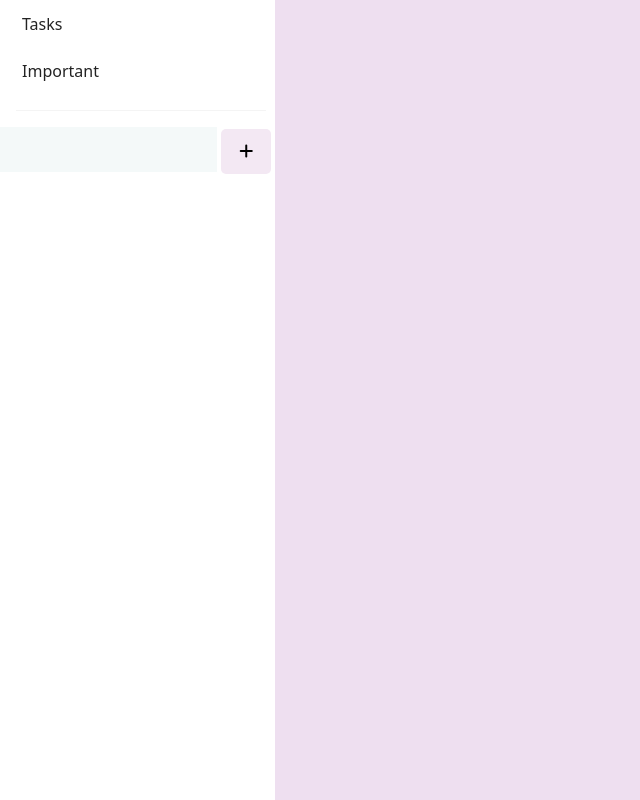
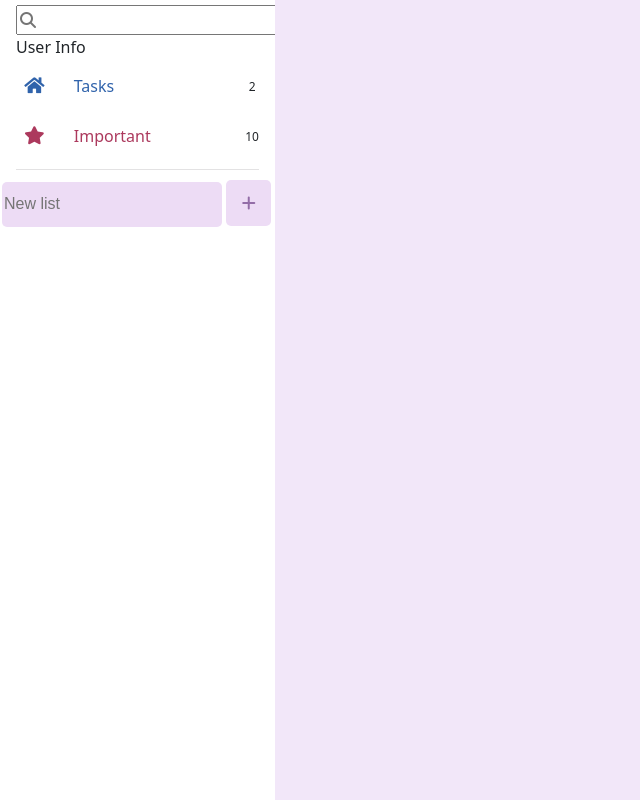
Before and after one commit to UTKx/vigilant-octo-waffle, a Django app: page / in a window 1280 px wide. Shown: the whole page, without its empty margins (0-640 px from the left). Run offline with Django 3.2, Linux system fonts and the light colour scheme; tables that the repository leaves empty hold one stand-in row (values such as "Sample post"); some libraries are stand-ins or nearby versions.

Commit message:
changes made to sidebar

```diff
--- a/ToDo/static/css/sidebar.css
+++ b/ToDo/static/css/sidebar.css
@@ -1,3 +1,5 @@
+@import "https://use.fontawesome.com/releases/v5.8.1/css/solid.css";
+
 .sidebar,
 .content {
     position: fixed;
@@ -6,67 +8,99 @@
     bottom: 0;
 }
 
-hr {
-    width: 250px;
-    color: lightgray;
-}
-
 .sidebar {
     width: 275px;
     left: 0;
     background-color: white;
+    margin: 5px 0;
 }
 
 .content {
     left: 275px;
     width: 100%;
     right: 0;
-    background: #EEDFF0;
+    background: #F2E7F9;
 }
 
-.side-item:hover {
-    background: #FBF6F7;
+.sidebar-side {
+    height: 45px;
+    line-height: 45px;
+    margin: 5px 0;
 }
 
-.side-item {
-    height: 45px;
-    line-height: 45px;
-    padding-left: 20px;
-    padding-right: 20px;
-    vertical-align: middle;
-    text-align: left;
-    margin: 2px;
+.sidebar-side:hover {
+    background-color: #F5EFF5;
 }
 
-.side-item a {
+.sidebar-item {
+    padding: 0 5px;
+}
+
+.sidebar-item a {
     text-decoration: none;
-    color: #232323;
+    color: #7D5294;
+}
+
+#item1 {
+    text-align: center;
+}
+
+#item2 {
+    text-align: left;
+    font-weight: 500;
+    font-size: 16px;
+}
+
+#item3 {
+    text-align: center;
+    font-size: 12px;
+
+}
+
+
+i {
+    font-size: 18px;
+}
+
+hr {
+    margin: 10px 0;
+    color: #8F8A8F;
 }
 
 .myform {
+    margin: 0 2px;
     position: sticky;
 }
 
-input {
-    margin: none;
-    width: 217px;
+.listinput {
+    width: 220px;
     height: 45px;
-    border: none;
-    background: #F4F9F9;
+    border-style: none;
+    border-radius: 5px;
+    outline: none;
+    background-color: #EDDCF5;
+    font-family: sans-serif, 'Font Awesome 5 Brands';
+
 }
 
-input:hover {
-    border: none;
-    background: #F4F9F9;
+.listinput:hover {
+    background-color: #F2E7F9;
 }
 
-.fas {
-    width: 50px;
+.listbtn {
+    height: 46px;
+    line-height: 45px;
     border-radius: 5px;
-    height: 45px;
-    background: #F3E8F3;
-    margin: none;
+    width: 45px;
+    background-color: #EDDCF5;
     border: none;
-    /* font-size: 20px; */
-    color: black;
+    color: #936DA7;
 }
+
+.listbtn:hover {
+    background-color: #F2E7F9;
+}
+
+.search {
+    font-family: 'FontAwesome';
+}
--- a/ToDo/templates/main.html
+++ b/ToDo/templates/main.html
@@ -20,8 +20,8 @@
         integrity="sha384-Q6E9RHvbIyZFJoft+2mJbHaEWldlvI9IOYy5n3zV9zzTtmI3UksdQRVvoxMfooAo"
         crossorigin="anonymous"></script>
 
-     <!-- Font Awesome -->
-     <script src="https://kit.fontawesome.com/5f5dfb5344.js" crossorigin="anonymous"></script>
+    <!-- Font Awesome -->
+    <script src="https://kit.fontawesome.com/5f5dfb5344.js" crossorigin="anonymous"></script>
 
     <!-- Custom CSS -->
     <link rel="stylesheet" href="{% static 'css/sidebar.css' %}">
--- a/ToDo/templates/todoapp/index.html
+++ b/ToDo/templates/todoapp/index.html
@@ -1,27 +1,56 @@
-{% extends 'main.html' %} {% load static %} {% block nav %}
+{% extends 'main.html' %}
+{% load static %}
+
+{% block nav %}
 <div class="sidebar">
-    <div class="side-item">
-        <a href="{% url 'show' 9 %}">Tasks</a>
+    <div class="container">
+        <input type="text" class="search" placeholder="&#xF002">
     </div>
-    <div class="side-item">
-        <a href="{% url 'show' 10 %}">Important</a>
+
+    <div class="container">
+        User Info
     </div>
+
+    <div class="row sidebar-side">
+        <div class="col-3 sidebar-item" id="item1"><i class="fas fa-home" style="color: #3063AB;"></i></div>
+        <div class="col-7 sidebar-item" id="item2">
+            <a href="{% url 'show' 9 %}" style="color: #3063AB;">Tasks</a>
+        </div>
+        <div class="col-2 sidebar-item" id="item3">2</div>
+    </div>
+    <div class="row sidebar-side">
+        <div class="col-3 sidebar-item" id="item1"><i class="fas fa-star" style="color: #AC395D;"></i></div>
+        <div class="col-7 sidebar-item" id="item2">
+            <a href="{% url 'show' 10 %}" style="color: #AC395D;">Important</a>
+        </div>
+        <div class="col-2 sidebar-item" id="item3">10</div>
+    </div>
+
     <div class="container">
         <hr>
     </div>
+
     {% for list in lists %}
-    <div class="side-item">
-        <a href="{% url 'show' list.id %}">{{list}}</a>
+    <div class="row sidebar-side">
+        <div class="col-3 sidebar-item" id="item1"><i class="fas fa-bars" style="color: #ADADAD;"></i></div>
+        <div class="col-7 sidebar-item" id="item2">
+            <a href="{% url 'show' list.id %}">{{list}}</a>
+        </div>
+        <div class="col-2 sidebar-item" id="item3">10</div>
     </div>
     {% endfor %}
+
     <div class="myform">
-        <form method="post">
-            {% csrf_token %} {{listform.name}}
-            <button class="btn btn-light fas fa-plus"></button>
+        <form action="" method="post">
+            {% csrf_token %}
+            {{listform.name}}
+            <button class="listbtn fas fa-plus"></button>
         </form>
     </div>
 </div>
-{% endblock %} {% block content %}
+{% endblock %}
+
+{% block content %}
 <div class="content">
 
 </div>
--- a/ToDo/todoapp/forms.py
+++ b/ToDo/todoapp/forms.py
@@ -8,6 +8,10 @@
         model = TodoList
         fields = ['name']
 
+        widgets = {
+            'name' : forms.TextInput(attrs={'class': 'listinput', 'placeholder': 'New list',})
+        }
+
 class TodoForm(forms.ModelForm):
 
     class Meta:
```
